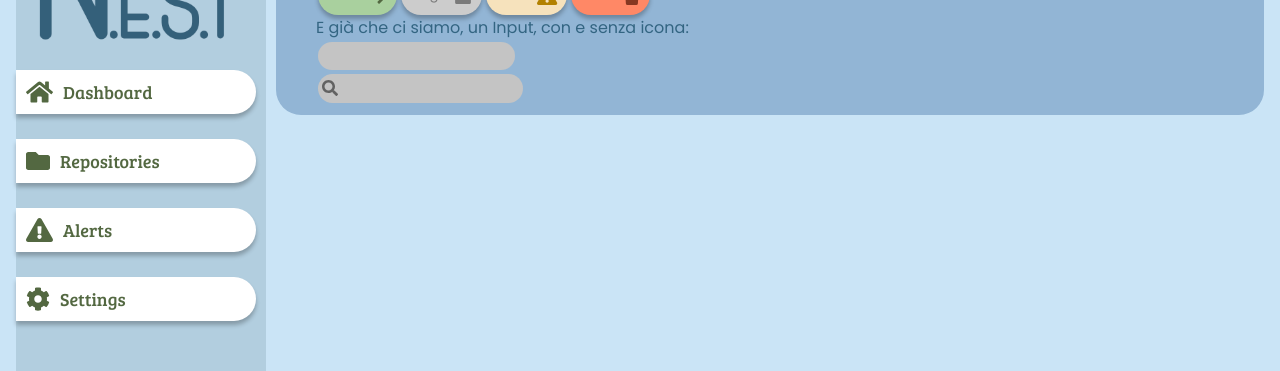
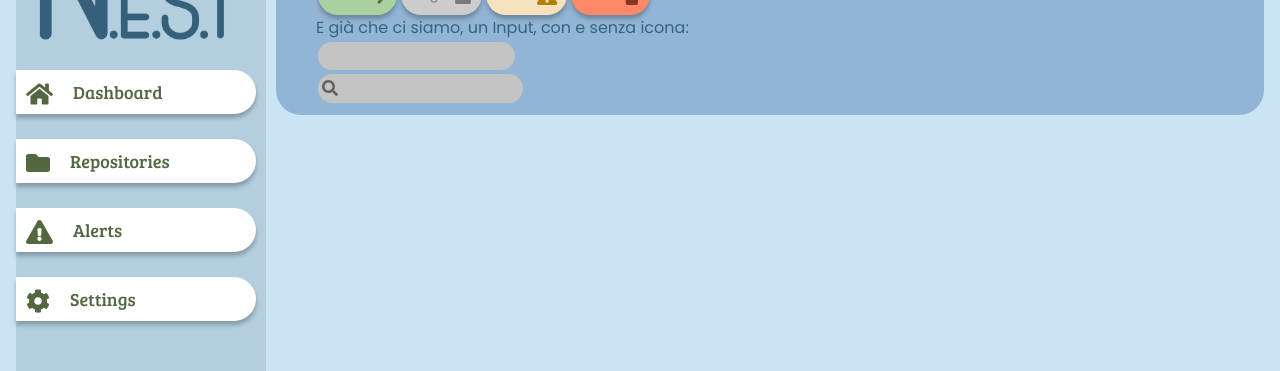
Before and after one commit to pds-nest/2021-g2-nest, a React (Create React App) app in the folder code/frontend/: page / in a window 1280 px wide. Shown: the part 129-500 px from the top of the page. Built offline with nearby package versions, Linux system fonts and the light colour scheme.

Commit message:
🔧 Improve icon centering

```diff
--- a/code/frontend/src/components/ButtonSidebar.module.css
+++ b/code/frontend/src/components/ButtonSidebar.module.css
@@ -12,11 +12,12 @@
 
     background-color: var(--bg-button-off);
     color: var(--fg-button-off);
-    font-size: large;
 
     display: flex;
     flex-direction: row;
-    gap: 10px;
+    gap: 20px;
+
+    font-size: large;
 
     /* Hackerino per ignorare il padding */
     width: calc(100% + 10px);
@@ -32,11 +33,13 @@
 .ButtonIcon {
     font-size: x-large;
 
-    /* TODO: non so quanto sia una buona idea, ma funziona accettabilmente */
     line-height: 0;
-    vertical-align: sub;
+
+    /* Hackerino per centrare le icone */
+    position: relative;
+    top: 2px;
 }
 
 .ButtonText {
-    text-align: center;
+
 }
```
